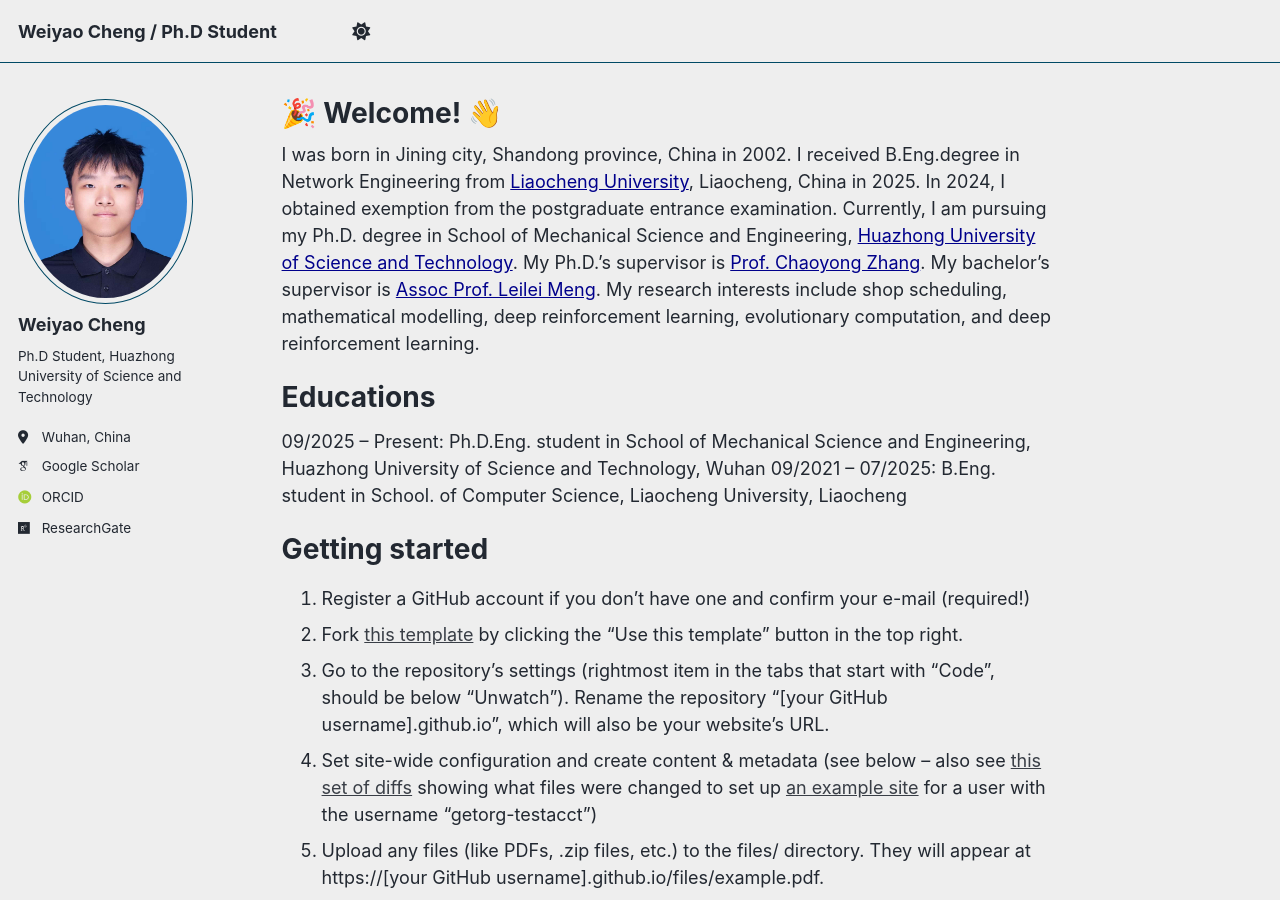
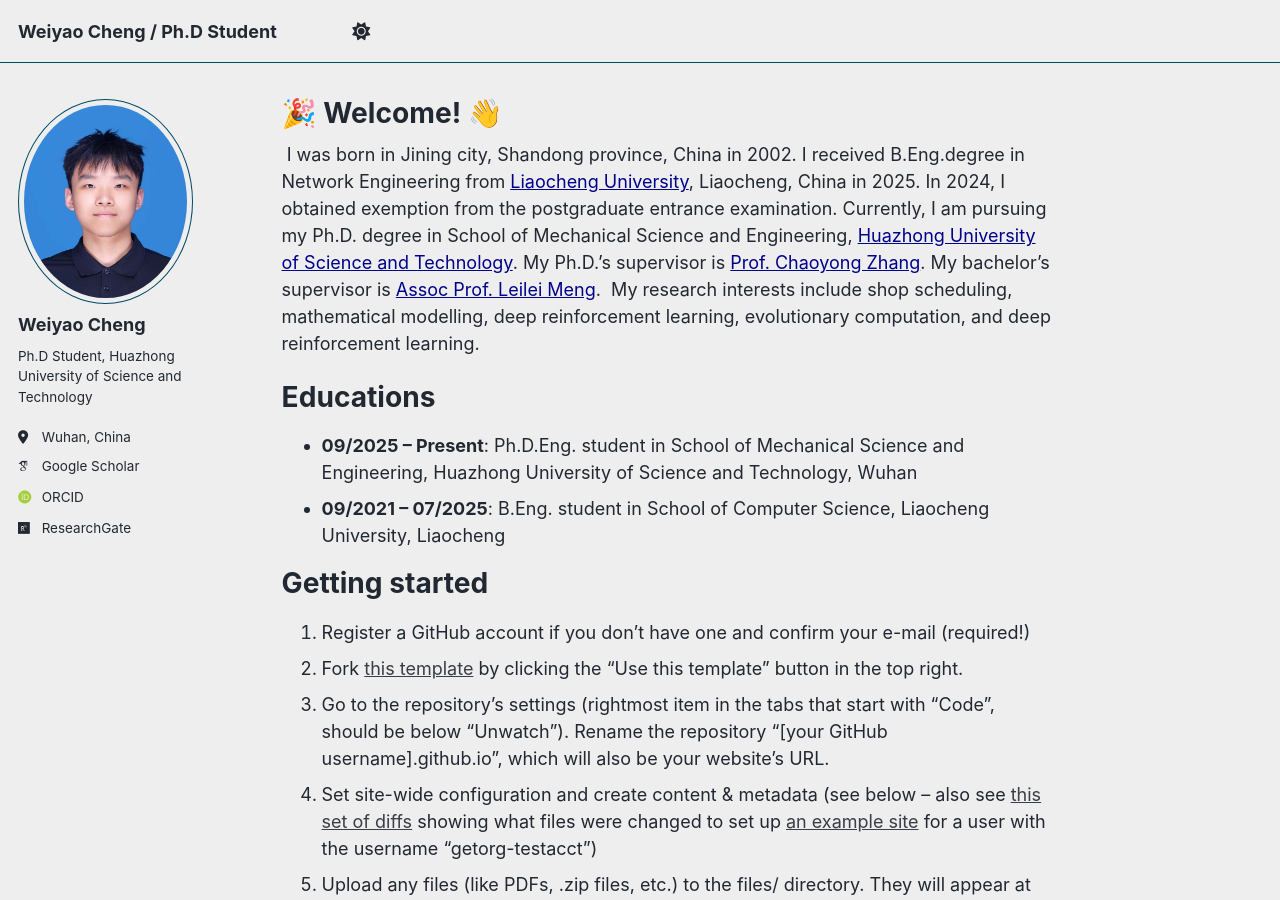
Before and after one commit to cwylcu080903/cwylcu080903.github.io, a Jekyll site: the page built from _pages/about.md, in a window 1280 px wide and 900 px high. Built offline with Jekyll 4.4.1, drawn with Linux system fonts in a browser that asks for light colours; some web fonts are replaced; a script bundle is joined from its source files by our own code; library files that are not in the unit come from our copies; part of the change alters nothing that is shown.

Commit message:
Update about.md

```diff
--- a/_pages/about.md
+++ b/_pages/about.md
@@ -6,13 +6,13 @@ redirect_from:
   - /about/
   - /about.html
 ---
- I was born in Jining city, Shandong province, China in 2002. I received B.Eng.degree in Network Engineering from <a href="https://www.lcu.edu.cn/" style="color: #00008B;">Liaocheng University</a>, Liaocheng, China in 2025. In 2024, I obtained exemption from the postgraduate entrance examination. Currently, I am pursuing my Ph.D. degree in School of Mechanical Science and Engineering, <a href="https://www.hust.edu.cn/" style="color: #00008B;">Huazhong University of Science and Technology</a>.  My Ph.D.'s supervisor is <a href="https://mse.hust.edu.cn/info/1143/1376.htm" style="color: #00008B;">Prof. Chaoyong Zhang</a>. My bachelor's supervisor is <a href="https://cs.lcu.edu.cn/xygk/szdw/431879.htm" style="color: #00008B;">Assoc Prof. Leilei Meng</a>.
- My research interests include shop scheduling, mathematical modelling, deep reinforcement learning, evolutionary computation, and deep reinforcement learning.
+&nbsp;I was born in Jining city, Shandong province, China in 2002. I received B.Eng.degree in Network Engineering from <a href="https://www.lcu.edu.cn/" style="color: #00008B;">Liaocheng University</a>, Liaocheng, China in 2025. In 2024, I obtained exemption from the postgraduate entrance examination. Currently, I am pursuing my Ph.D. degree in School of Mechanical Science and Engineering, <a href="https://www.hust.edu.cn/" style="color: #00008B;">Huazhong University of Science and Technology</a>.  My Ph.D.'s supervisor is <a href="https://mse.hust.edu.cn/info/1143/1376.htm" style="color: #00008B;">Prof. Chaoyong Zhang</a>. My bachelor's supervisor is <a href="https://cs.lcu.edu.cn/xygk/szdw/431879.htm" style="color: #00008B;">Assoc Prof. Leilei Meng</a>.
+&nbsp;My research interests include shop scheduling, mathematical modelling, deep reinforcement learning, evolutionary computation, and deep reinforcement learning.
 
 Educations
 ======
-09/2025 – Present: Ph.D.Eng. student in School of Mechanical Science and Engineering, Huazhong University of Science and Technology, Wuhan
-09/2021 – 07/2025: B.Eng. student in School. of Computer Science, Liaocheng University, Liaocheng
+- **09/2025 – Present**: Ph.D.Eng. student in School of Mechanical Science and Engineering, Huazhong University of Science and Technology, Wuhan
+- **09/2021 – 07/2025**: B.Eng. student in School of Computer Science, Liaocheng University, Liaocheng
 
 Getting started
 ======
```
